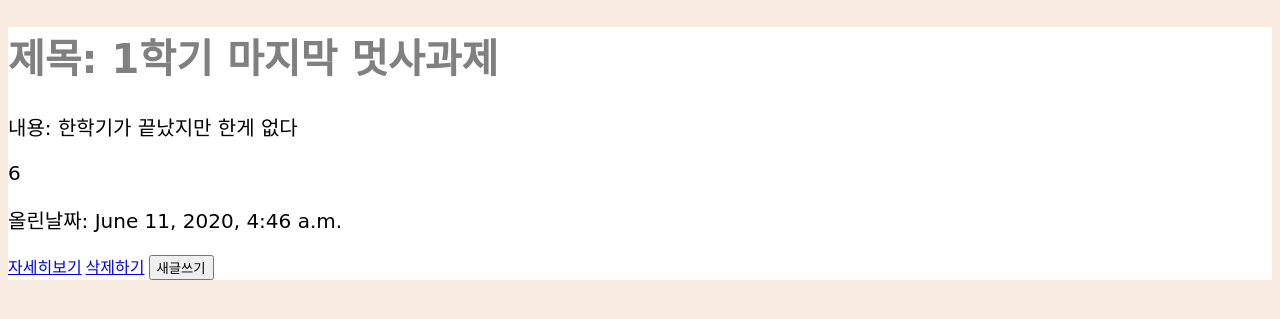
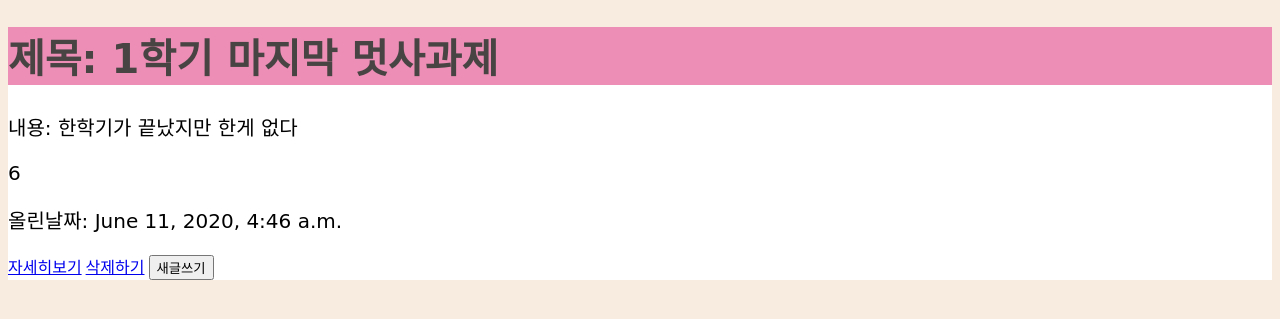
Before and after one commit to namseohyeon/lion20200610, a Django app: page / in a window 1280 px wide. Shown: the top 319 px of the page. Run offline with Django 3.2, Linux system fonts and the light colour scheme; data comes from the database, SQL or seed files in the repository; both versions use the stored data as it was after the commit.

Commit message:
create blogprj

```diff
--- a/templates/posts.html
+++ b/templates/posts.html
@@ -12,7 +12,8 @@
       h1{
           font-family: 'Gaegu', cursive;
           font-size: 40px;
-          color:grey;
+          color:rgb(73, 68, 68);
+          background-color:rgb(236, 142, 181);
 
       }
       p{
```
Also changed, not shown: README.md, db.sqlite3, 2 other files.
